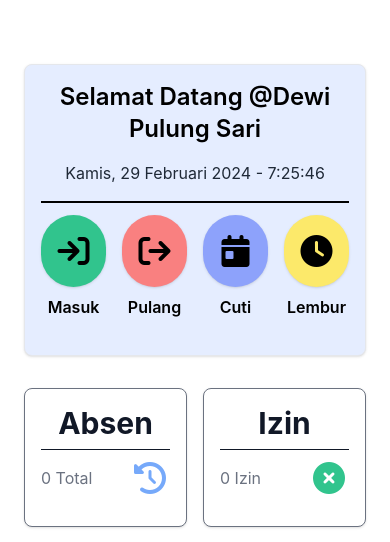
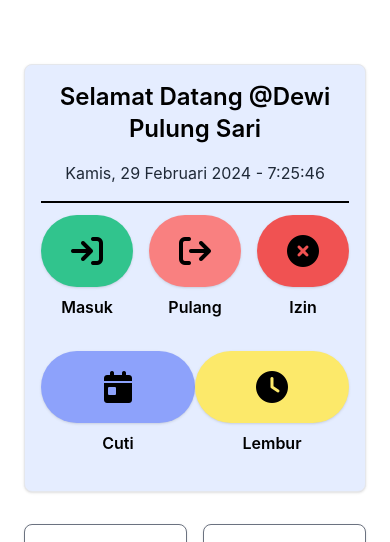
Before and after one commit to projectbinusa/AbsensiPHPVersi2, a CodeIgniter app: page /AbsensiPHPVersi1/user in a window 390 px wide. Shown: the part 88-630 px from the top of the page. Run offline with CodeIgniter, Linux system fonts and the light colour scheme; a user stored in the database is signed in; data comes from the database, SQL or seed files in the repository; data that the repository does not hold is empty; some libraries are stand-ins or nearby versions.

Commit message:
validasi button pulang dan masuk

```diff
--- a/application/views/page/user/dashboard.php
+++ b/application/views/page/user/dashboard.php
@@ -40,11 +40,11 @@
                     <p class="text-gray-800 my-4" id="waktu"></p>
                     <hr class="my-3" style="border: 1px solid black">
                     <div class="hidden md:block">
-                        <div class="grid grid-cols-4 md:grid-cols-4 gap-4">
+                        <div class="grid grid-cols-3 md:grid-cols-3 gap-4">
                             <div>
                                 <?php if (!$absens): ?>
                                 <a href="<?= base_url('user/absen') ?>"
-                                    class="md:flex w-full flex-col items-center bg-green-400 border-green-200 rounded-lg shadow md:flex-row md:max-w-xl hover:bg-green-100 dark:border-green-400 dark:bg-green-500 dark:hover:bg-green-500 px-5 py-2 disable-mobile">
+                                    class="md:flex w-full flex-col items-center bg-green-400 border-green-200 rounded-lg shadow md:flex-row md:max-w-xl hover:bg-green-100 dark:border-green-400 dark:bg-green-500 dark:hover:bg-green-500 px-5 py-2">
                                     <div class="hidden md:block w-2/5">
                                         <i class="fa-solid fa-arrow-right-to-bracket fa-2xl"></i>
                                     </div>
@@ -54,20 +54,21 @@
                                     </div>
                                 </a>
                                 <?php else: ?>
-                                <div
-                                    class="md:flex w-full flex-col items-center bg-green-300 border-green-200 rounded-lg shadow md:flex-row md:max-w-xl px-5 py-2 opacity-50 cursor-not-allowed">
-                                    <div class="hidden md:block w-2/5">
+                                <div class="md:flex w-full flex-col items-center bg-green-400 border-green-200 rounded-lg shadow md:flex-row md:max-w-xl px-5 py-2 opacity-50 cursor-not-allowed"
+                                    style="opacity: 0.6;">
+                                    <div class=" hidden md:block w-2/5">
                                         <i class="fa-solid fa-arrow-right-to-bracket fa-2xl"></i>
                                     </div>
                                     <div class="text-left p-4 leading-normal">
-                                        <h3>Jam Masuk:</h3>
+                                        <h3>Jam Masuk</h3>
                                         <p><?= $absensi->jam_masuk ?></p>
                                     </div>
                                 </div>
                                 <?php endif; ?>
+
                             </div>
                             <div>
-                                <?php if ($absensi->foto_pulang === '-'): ?>
+                                <?php if ($absens): ?>
                                 <a href="<?= base_url('user/pulang') ?>"
                                     class="md:flex w-full flex-col items-center bg-red-500 border-red-200 rounded-lg shadow md:flex-row md:max-w-xl hover:bg-red-100 dark:border-red-400 dark:bg-red-500 dark:hover:bg-red-500 px-5 py-2">
                                     <div class="hidden md:block w-2/5">
@@ -93,8 +94,22 @@
                             </div>
 
                             <div>
+                                <a href="<?php echo base_url('user/izin'); ?>"
+                                    class="md:flex w-full flex-col items-center bg-red-500 border-red-200 rounded-lg shadow md:flex-row md:max-w-xl hover:bg-indigo-100 dark:border-indigo-700 dark:bg-indigo-800 dark:hover:bg-indigo-700 px-5 py-2">
+                                    <div class="hidden md:block w-2/5">
+                                        <i class="fa-solid fa-circle-xmark fa-2xl"></i>
+                                    </div>
+                                    <div class="text-left p-4 leading-normal">
+                                        <h3>Izin</h3>
+                                        <p>Ajukan izin.</p>
+                                    </div>
+                                </a>
+                            </div>
+                        </div>
+                        <div class="grid mt-3 grid-cols-2 md:grid-cols-2">
+                            <div>
                                 <a href="<?php echo base_url('user/cuti'); ?>"
-                                    class="md:flex w-full flex-col items-center bg-indigo-400 border-indigo-200 rounded-lg shadow md:flex-row md:max-w-xl hover:bg-indigo-100 dark:border-indigo-700 dark:bg-indigo-800 dark:hover:bg-indigo-700 px-5 py-2">
+                                    class="md:flex mx-auto w-2/4 flex-col items-center bg-indigo-400 border-indigo-200 rounded-lg shadow md:flex-row md:max-w-xl hover:bg-indigo-100 dark:border-indigo-700 dark:bg-indigo-800 dark:hover:bg-indigo-700 px-5 py-2">
                                     <div class="hidden md:block w-2/5">
                                         <i class="fa-solid fa-calendar-day fa-2xl"></i>
                                     </div>
@@ -107,7 +122,7 @@
 
                             <div>
                                 <a href="<?php echo base_url('user/lembur'); ?>"
-                                    class="md:flex w-full flex-col items-center bg-yellow-200 border-yellow-200 rounded-lg shadow md:flex-row md:max-w-xl hover:bg-yellow-100 dark:border-yellow-700 dark:bg-yellow-800 dark:hover:bg-yellow-700 px-5 py-2">
+                                    class="md:flex mx-auto w-2/4 flex-col items-center bg-yellow-200 border-yellow-200 rounded-lg shadow md:flex-row md:max-w-xl hover:bg-yellow-100 dark:border-yellow-700 dark:bg-yellow-800 dark:hover:bg-yellow-700 px-5 py-2">
                                     <div class="hidden md:block w-2/5">
                                         <i class="fa-solid fa-clock fa-2xl"></i>
                                     </div>
@@ -117,11 +132,14 @@
                                     </div>
                                 </a>
                             </div>
+
                         </div>
                     </div>
 
+                    <!-- MOBILE  -->
+
                     <div class="md:hidden">
-                        <div class="grid grid-cols-4 md:grid-cols-4 gap-4">
+                        <div class="grid grid-cols-3 md:grid-cols-3 gap-4">
                             <div class="mb-4">
                                 <?php if (!$absens): ?>
                                 <a href="<?= base_url('user/absen') ?>"
@@ -134,12 +152,12 @@
                                     <h3 class="md:hidden mb-1 mt-2 text-1xl font-semibold">Masuk</h3>
                                 </div>
                                 <?php else: ?>
-                                <button
-                                    class="w-full flex flex-col items-center bg-green-300 border-green-200 rounded-full shadow md:flex-row md:max-w-xl hover:bg-green-100 dark:border-green-400 dark:bg-green-500 dark:hover:bg-green-500 px-5 py-2">
+                                <div class="w-full flex flex-col items-center bg-green-400 border-green-200 rounded-full shadow md:flex-row md:max-w-xl px-5 py-2 opacity-50 cursor-not-allowed"
+                                    style="opacity: 0.6;">
                                     <div class="w-2/5 md:w-auto my-4">
                                         <i class="fa-solid fa-arrow-right-to-bracket fa-2xl mb-2 md:mb-0"></i>
                                     </div>
-                                </button>
+                                </div>
                                 <div class="text-center md:text-left">
                                     <h3 class="md:hidden mb-1 mt-2 text-1xl font-semibold">Masuk</h3>
                                 </div>
@@ -147,7 +165,7 @@
                             </div>
 
                             <div class="mb-4">
-                                <?php if ($absensi->foto_pulang === '-'): ?>
+                                <?php if ($absens): ?>
                                 <a href="<?= base_url('user/pulang') ?>"
                                     class="w-full flex flex-col items-center bg-red-500 border-red-200 rounded-full shadow md:flex-row md:max-w-xl hover:bg-red-100 dark:border-red-400 dark:bg-red-500 dark:hover:bg-red-500 px-5 py-2">
                                     <div class="w-2/5 md:w-auto my-4">
@@ -158,12 +176,12 @@
                                     <h3 class="md:hidden mb-1 mt-2 text-1xl font-semibold">Pulang</h3>
                                 </div>
                                 <?php else: ?>
-                                <button
-                                    class="w-full flex flex-col items-center bg-red-400 border-red-200 rounded-full shadow md:flex-row md:max-w-xl hover:bg-red-100 dark:border-red-400 dark:bg-red-500 dark:hover:bg-red-500 px-5 py-2">
+                                <div
+                                    class="w-full flex flex-col items-center bg-red-400 border-red-200 rounded-full shadow md:flex-row md:max-w-xl px-5 py-2 opacity-50 cursor-not-allowed">
                                     <div class="w-2/5 md:w-auto my-4">
                                         <i class="fa-solid fa-arrow-right-from-bracket fa-2xl mb-2 md:mb-0"></i>
                                     </div>
-                                </button>
+                                </div>
                                 <div class="text-center md:text-left">
                                     <h3 class="md:hidden mb-1 mt-2 text-1xl font-semibold">Pulang</h3>
                                 </div>
@@ -171,8 +189,21 @@
                             </div>
 
                             <div class="mb-4">
+                                <a href="<?php echo base_url('user/izin'); ?>"
+                                    class="w-full flex flex-col items-center bg-red-500 border-red-200 rounded-full shadow md:flex-row md:max-w-xl hover:bg-indigo-100 dark:border-indigo-700 dark:bg-indigo-800 dark:hover:bg-indigo-700 px-5 py-2">
+                                    <div class="w-2/5 md:w-auto my-4">
+                                        <i class="fa-solid fa-circle-xmark fa-2xl mb-2 md:mb-0"></i>
+                                    </div>
+                                </a>
+                                <div class="text-center md:text-left">
+                                    <h3 class="md:hidden mb-1 mt-2 text-1xl font-semibold">Izin</h3>
+                                </div>
+                            </div>
+                        </div>
+                        <div class="grid mt-3 grid-cols-2 md:grid-cols-2">
+                            <div class="mb-4">
                                 <a href="<?php echo base_url('user/cuti'); ?>"
-                                    class="w-full flex flex-col items-center bg-indigo-400 border-indigo-200 rounded-full shadow md:flex-row md:max-w-xl hover:bg-indigo-100 dark:border-indigo-700 dark:bg-indigo-800 dark:hover:bg-indigo-700 px-5 py-2">
+                                    class="w-2/5 mx-auto flex flex-col items-center bg-indigo-400 border-indigo-200 rounded-full shadow md:flex-row md:max-w-xl hover:bg-indigo-100 dark:border-indigo-700 dark:bg-indigo-800 dark:hover:bg-indigo-700 px-5 py-2">
                                     <div class="w-2/5 md:w-auto my-4">
                                         <i class="fa-solid fa-calendar-day fa-2xl mb-2 md:mb-0"></i>
                                     </div>
@@ -184,7 +215,7 @@
 
                             <div class="mb-4">
                                 <a href="<?php echo base_url('user/lembur'); ?>"
-                                    class="w-full flex flex-col items-center bg-yellow-200 border-yellow-200 rounded-full shadow md:flex-row md:max-w-xl hover:bg-yellow-100 dark:border-yellow-700 dark:bg-yellow-800 dark:hover:bg-yellow-700 px-5 py-2">
+                                    class="w-2/5 mx-auto flex flex-col items-center bg-yellow-200 border-yellow-200 rounded-full shadow md:flex-row md:max-w-xl hover:bg-yellow-100 dark:border-yellow-700 dark:bg-yellow-800 dark:hover:bg-yellow-700 px-5 py-2">
                                     <div class="w-2/5 md:w-auto my-4">
                                         <i class="fa-solid fa-clock fa-2xl mb-2 md:mb-0"></i>
                                     </div>
```
